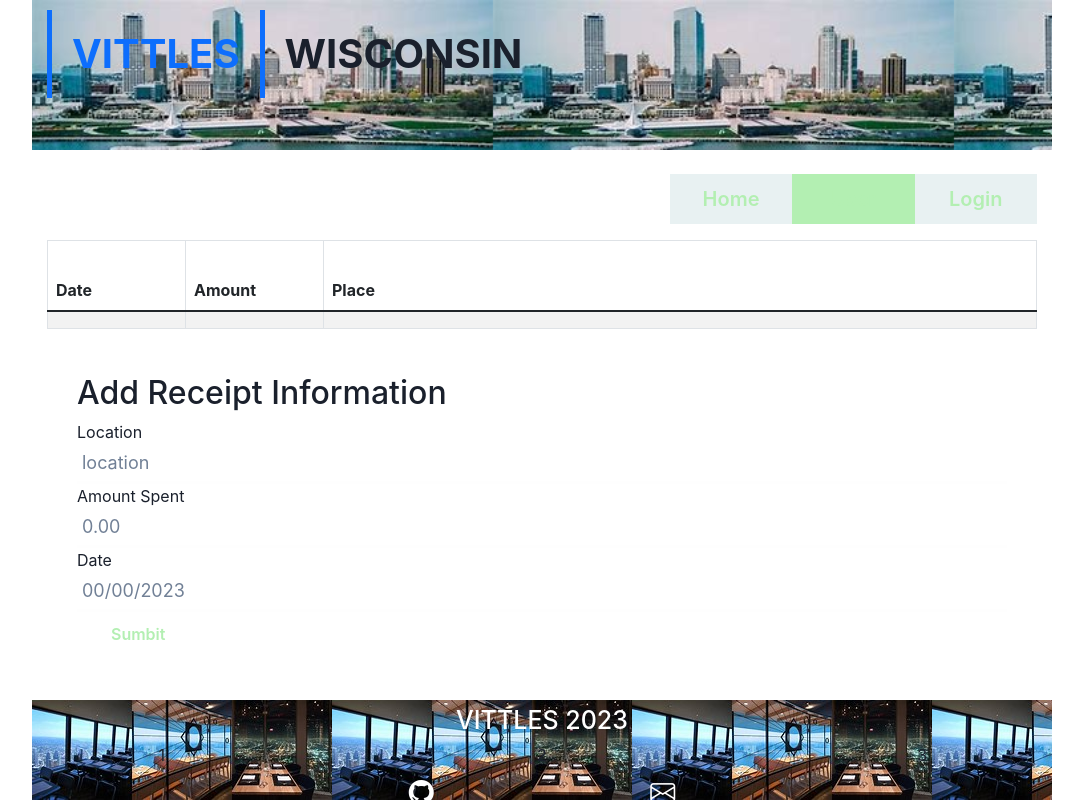
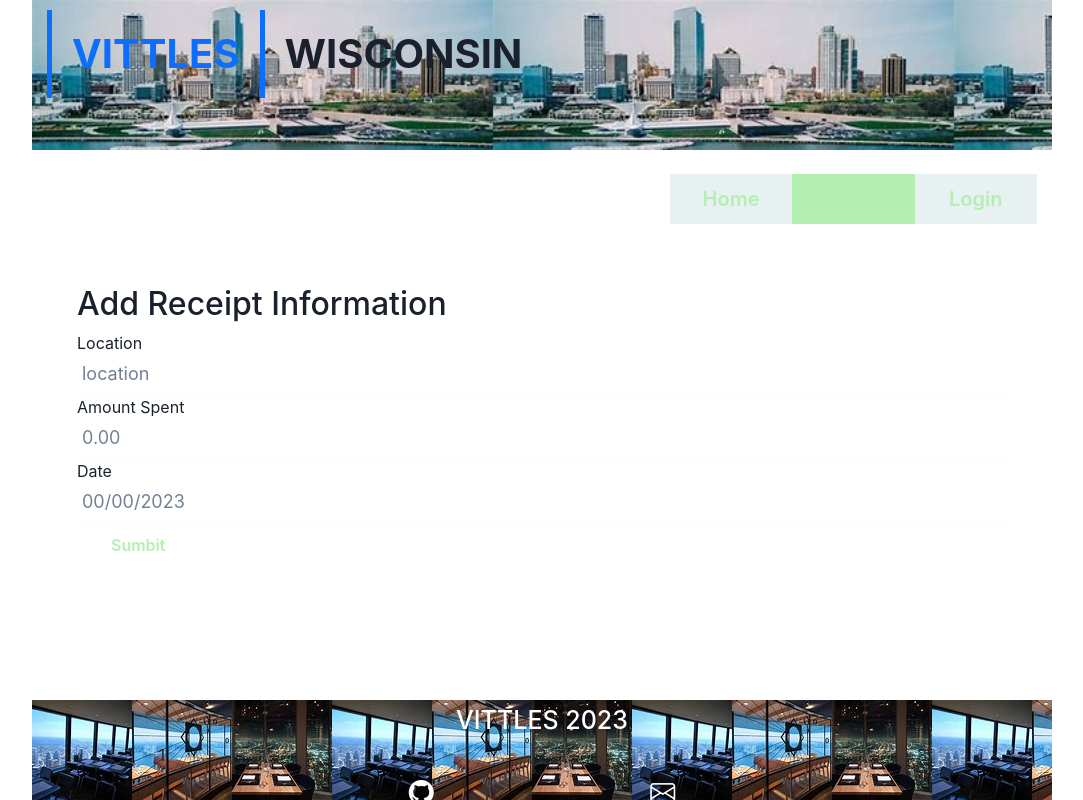
Before and after one commit to kevinkraiss/mern-project-03, a React (Create React App) app in the folder client/: page / in a window 1280 px wide. Both pictures are taken after a click on the button "User". Shown: the whole page, without its empty margins (98-1181 px from the left). Built offline with nearby package versions, Linux system fonts and the light colour scheme.

Commit message:
kevin is working on table

```diff
--- a/client/src/pages/user.js
+++ b/client/src/pages/user.js
@@ -37,27 +37,6 @@ const User = () => {
 
 
     return (
-      <section>
-<div className="table">
-      <table class="table table-striped table-bordered">
-      <thead class="thead-dark">
-          <tr height="70px">
-              <th scope="col" width="12%">Date</th>
-              <th scope="col" width="12%">Amount</th>
-              <th scope="col" width="62%">Place</th>
-          </tr>
-      </thead>
-      <tbody>
-          <tr>
-
-              <th scope="row">{purchaseDate} </th>
-              <td>{spent}</td>
-              <td>{place}</td>
-
-          </tr>
-      </tbody>
-  </table>
-  </div>
  <div className="receipt">
     <form id= "receipt-form" onSubmit={handleSubmit}>
     <h2>Add Receipt Information</h2>
@@ -85,7 +64,6 @@ const User = () => {
         <button>Sumbit</button>
     </form>
  </div>
- </section>
     )
 }
 
```
